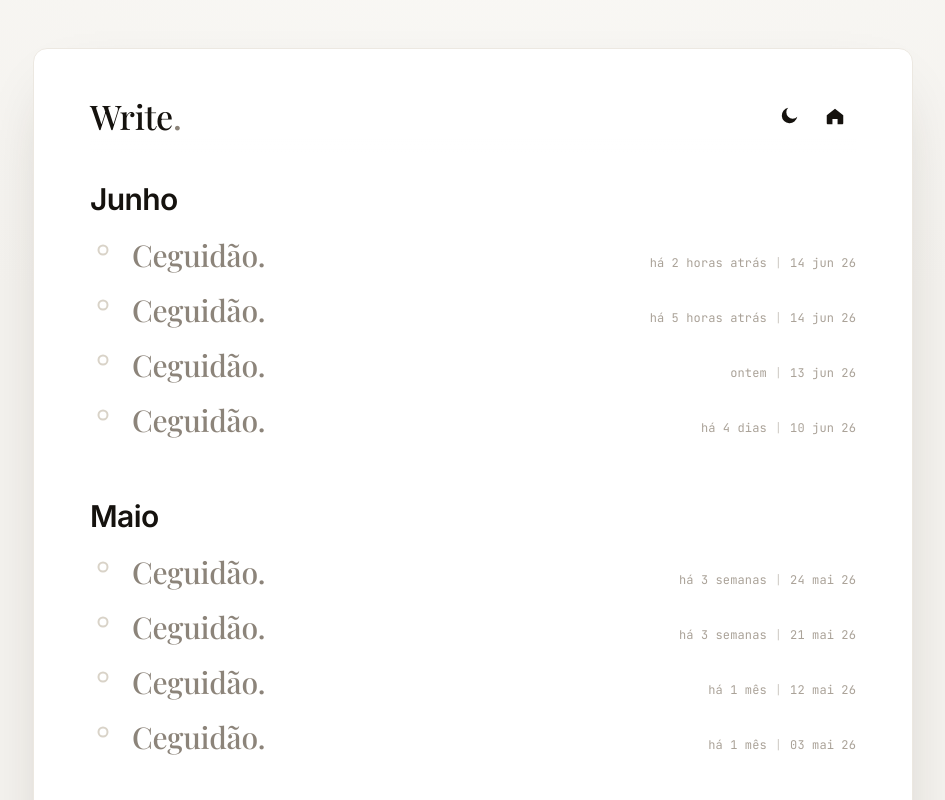
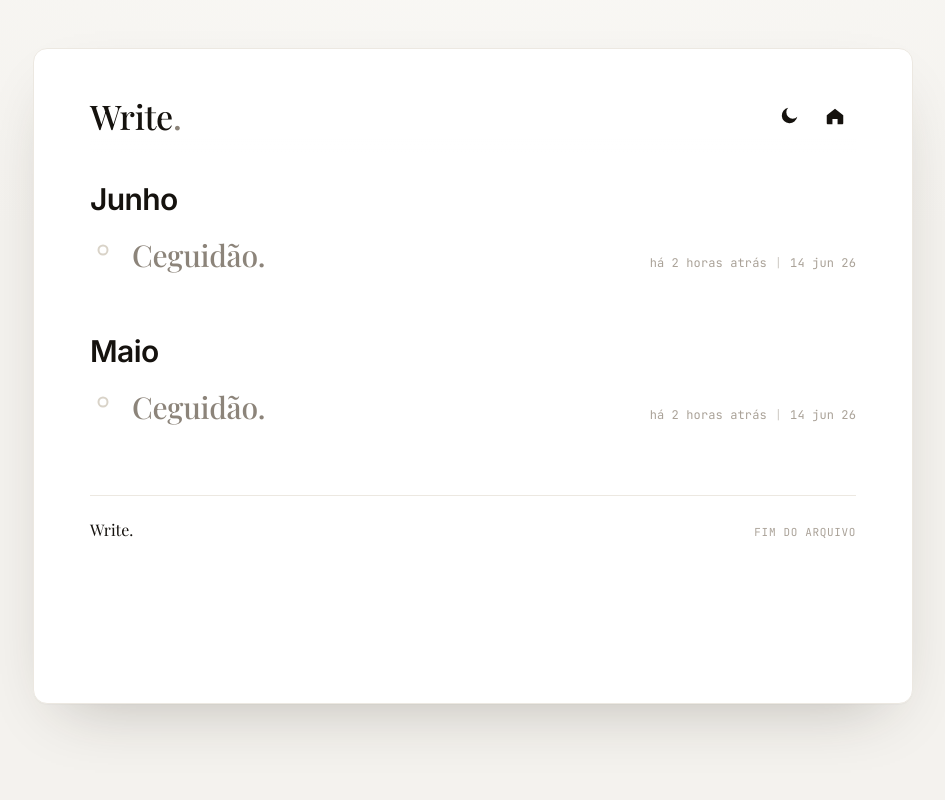
Before and after one commit to fabascoder/Write, a React (Vite) app in the folder front-end/: page / in a window 1280 px wide. Shown: the top 800 px of the page, without its empty margins (167-1112 px from the left). Built offline with nearby package versions, Linux system fonts and the light colour scheme; a web font is replaced by a local one.

Commit message:
Rota de fundo funcionando, porem há algumas vulnerabilidades. Por enquanto, funcional. Para essa branch, precisa-se arrumar esse código

```diff
--- a/front-end/src/App.tsx
+++ b/front-end/src/App.tsx
@@ -1,33 +1,17 @@
-import Header from "./components/Header";
-import MonthSection from "./components/MonthSection";
-import { months } from "./data/posts";
-import { Route, Routes, BrowserRouter, Router } from "react-router-dom";
+import { Route, Routes, BrowserRouter } from "react-router-dom";
 import "./App.css";
+
+import Home from "./components/Home";
+import Article from "./components/pages/Article";
 
 function App() {
   return (
     <BrowserRouter>
-      <div className="wr-page" id="top">
-        <div className="wr-sheet">
-          <Header />
-
-          <main className="wr-feed">
-            {months.map((month) => (
-              <Routes>
-                  <Route  path="/" element={<MonthSection key={month.id} month={month} />}/>
-              </Routes>
-
-            ))}
-          </main>
-          <footer className="wr-footer">
-            <span className="wr-footer-mark">Write.</span>
-            <span className="wr-footer-note">fim do arquivo</span>
-          </footer>
-        </div>
-        {/* <Article /> */}
-      </div>
+      <Routes>
+        <Route path="/" element={<Home />} />
+        <Route path="/article" element={<Article />} />
+      </Routes>
     </BrowserRouter>
-
   );
 }
 
--- /dev/null
+++ b/front-end/src/components/Home.tsx
@@ -0,0 +1,34 @@
+import Header from "./Header";
+import MonthSection from "./MonthSection";
+import { months } from "../data/posts";
+import "../App.css";
+// import Article from "./components/pages/Article";
+
+function Home() {
+  return (
+    <>
+    <div className="wr-page" id="top">
+        <div className="wr-sheet">
+          <Header />
+
+          <main className="wr-feed">
+            {months.map((month) => (
+              <MonthSection key={month.id} month={month} />
+            ))}
+
+          </main>
+          <footer className="wr-footer">
+            <span className="wr-footer-mark">Write.</span>
+            <span className="wr-footer-note">fim do arquivo</span>
+          </footer>
+        </div>
+        {/* <Article /> */}
+      </div>
+    </>
+
+
+
+  );
+}
+
+export default Home;
--- a/front-end/src/components/MonthSection.tsx
+++ b/front-end/src/components/MonthSection.tsx
@@ -1,8 +1,8 @@
 import type { Month } from '../data/posts'
 import PostItem from './PostItem'
 import '../styles/MonthSection.css'
-import { Link, NavLink } from "react-router-dom";
-import Article from './pages/Article';
+import {  NavLink } from "react-router-dom";
+// import Article from './pages/Article';
 
 
 export default function MonthSection({ month }: { month: Month }) {
@@ -12,12 +12,12 @@ export default function MonthSection({ month }: { month: Month }) {
       <h2 className="wr-month-title">{month.name}</h2>
       {/* ordered list: the timeline encodes real chronology */}
       <ol className="wr-timeline">
-        {month.posts.map((post) => (
+
           <NavLink to="/article">
-             <PostItem key={post.id} post={post} />
+             <PostItem  />
           </NavLink>
 
-        ))}
+
       </ol>
     </section>
 
--- a/front-end/src/components/PostItem.tsx
+++ b/front-end/src/components/PostItem.tsx
@@ -1,18 +1,21 @@
-import type { Post } from '../data/posts'
+
 import '../styles/PostItem.css'
 
-export default function PostItem({ post }: { post: Post }) {
+export default function PostItem() {
   return (
     <li className="wr-post">
       {/* the rail segment is drawn by .wr-post::before in CSS */}
       <span className="wr-node" aria-hidden="true" />
 
       <a className="wr-post-link" href="#post">
-        <h3 className="wr-post-title">{post.title}</h3>
+        {/* post.title */}
+        <h3 className="wr-post-title">Ceguidão.</h3>
         <p className="wr-post-meta">
-          <span className="wr-post-ago">{post.ago}</span>
+        {/* post.ago */}
+          <span className="wr-post-ago">há 2 horas atrás</span>
           <span className="wr-post-sep" aria-hidden="true">|</span>
-          <time className="wr-post-date">{post.date}</time>
+          {/* post.date */}
+          <time className="wr-post-date">14 jun 26</time>
         </p>
       </a>
     </li>
```
